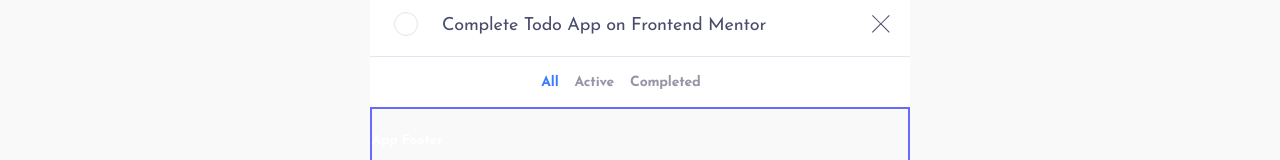
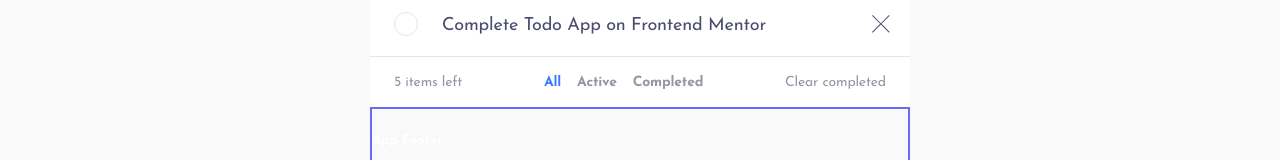
Before and after one commit to Ex-Zy/react-todo-app, a React (Vite) app: page / in a window 1280 px wide. Shown: the part 579-739 px from the top of the page. Built offline with nearby package versions, Linux system fonts and the light colour scheme.

Commit message:
:lipstick: update: TodoFooter

```diff
--- a/src/components/TodoFilter/TodoFilter.tsx
+++ b/src/components/TodoFilter/TodoFilter.tsx
@@ -7,9 +7,9 @@
 }
 
 const initialItems: FilterItem[] = [
-  { id: 1, name: 'All', isActive: true },
-  { id: 2, name: 'Active', isActive: false },
-  { id: 3, name: 'Completed', isActive: false },
+  { id: '1', name: 'All', isActive: true },
+  { id: '2', name: 'Active', isActive: false },
+  { id: '3', name: 'Completed', isActive: false },
 ]
 
 export const TodoFilter: React.FC<TodoFilterProps> = ({ onFilterTodo }) => {
--- a/src/components/TodoFooter/TodoFooter.scss
+++ b/src/components/TodoFooter/TodoFooter.scss
@@ -8,3 +8,11 @@
 
   background: var(--bg-color-todo-footer);
 }
+
+.items-left,
+.clear-completed {
+  font-family: 'Josefin Sans', sans-serif;
+  font-size: var(--fs-todo-footer);
+  color: var(--color-text-todo-footer);
+  letter-spacing: -0.19px;
+}
--- a/src/types/index.ts
+++ b/src/types/index.ts
@@ -5,7 +5,7 @@
 }
 
 export interface FilterItem {
-  id: number
+  id: string
   name: FilterName
   isActive: boolean
 }
```
